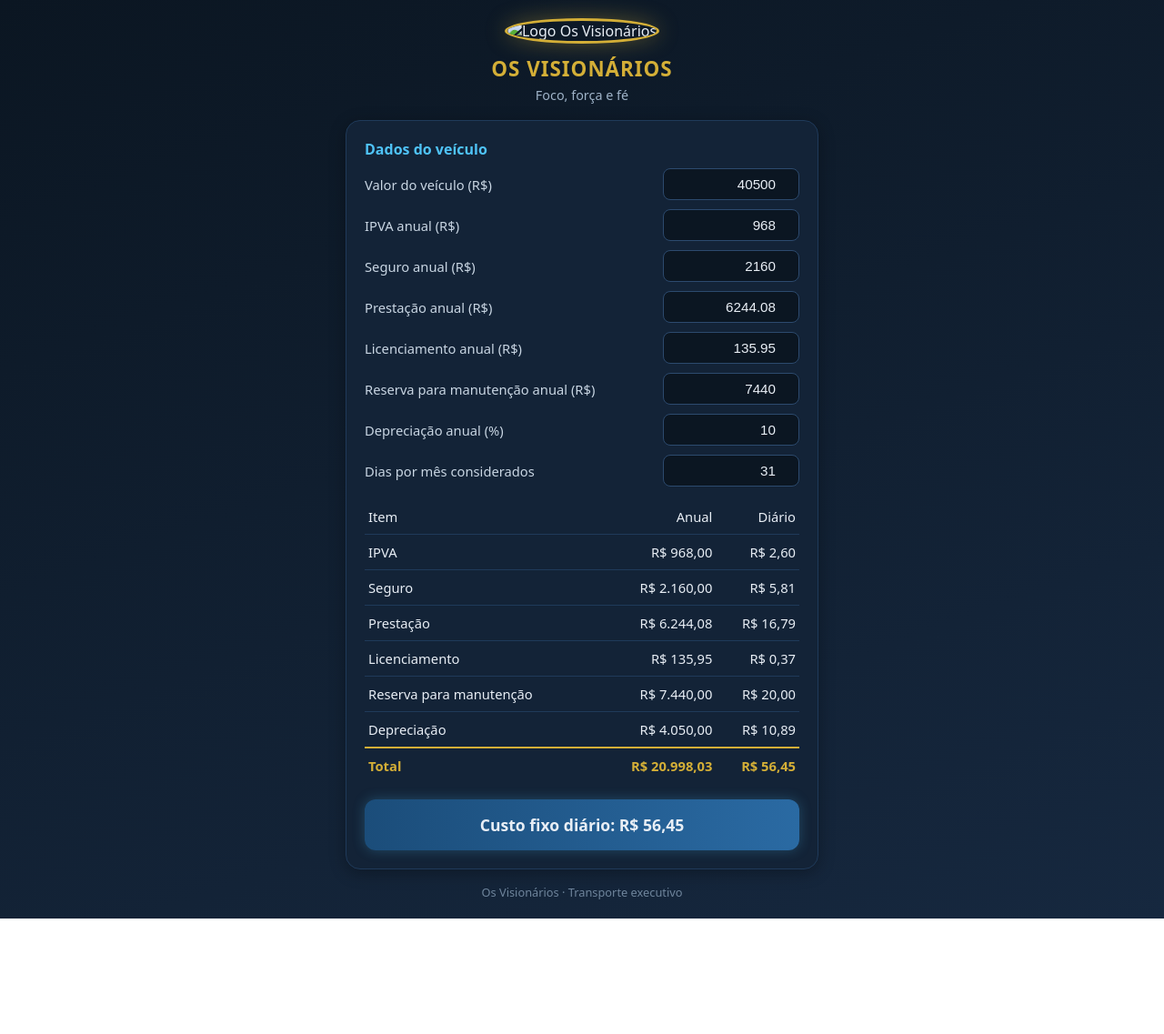
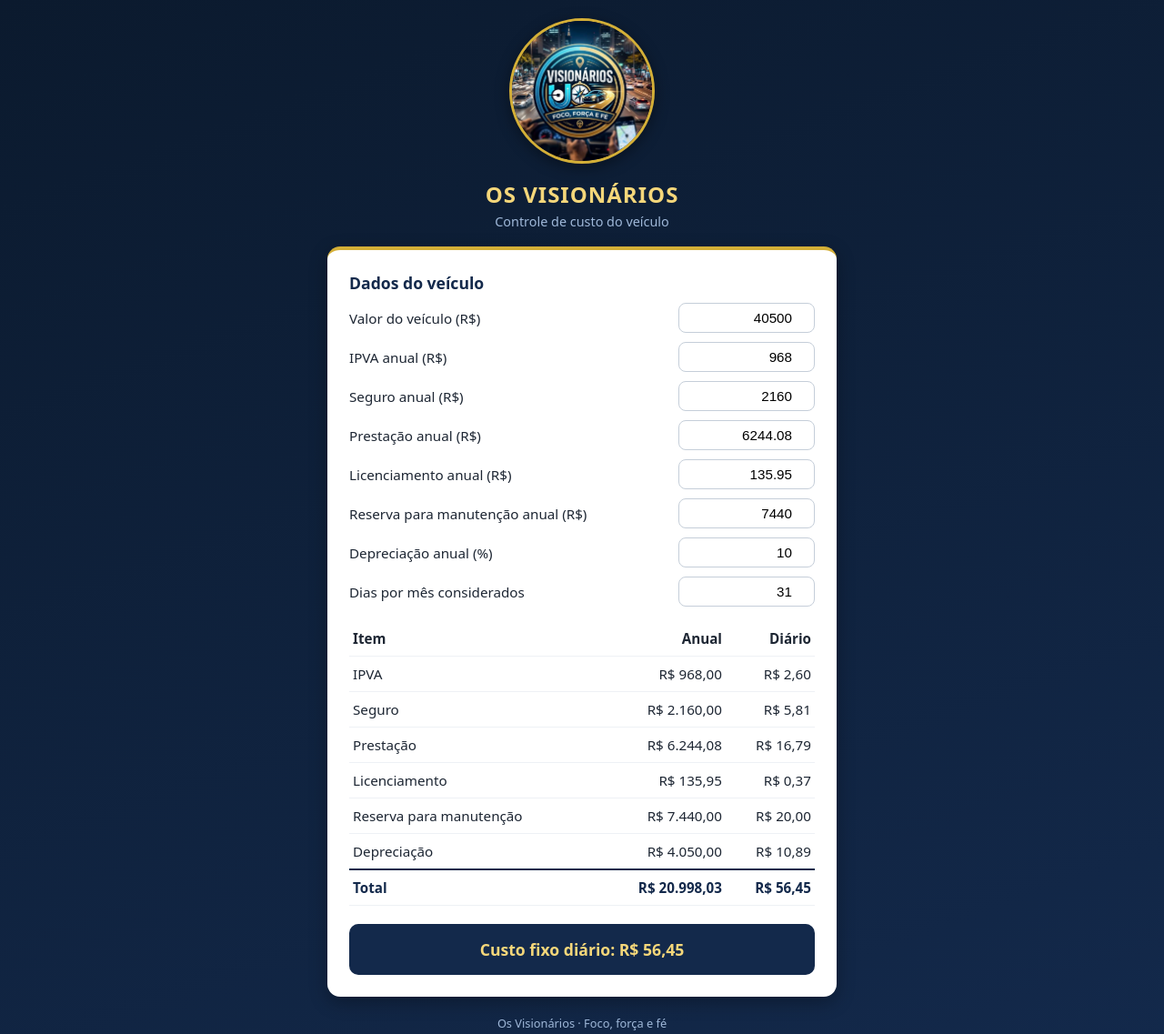
Before and after one commit to DavidCruzRamos/Custo-do-veiculo, a plain HTML site: page index.html in a window 1280 px wide. Shown: the whole page at 91% size. Before the commit the page ends 1010 px from the top, so only its background shows below. Drawn offline with Linux system fonts and the light colour scheme.

Commit message:
Update index.html

```diff
--- a/index.html
+++ b/index.html
@@ -3,37 +3,37 @@
 <head>
 <meta charset="UTF-8">
 <meta name="viewport" content="width=device-width, initial-scale=1.0">
-<title>Os Visionários - Controle de Custo</title>
+<title>Os Visionários - Custo do Veículo</title>
 <style>
-  :root { --azul:#4fc3f7; --dourado:#d4af37; --fundo:#0b1622; --card:#132337; --texto:#e8eef5; }
-  * { box-sizing:border-box; }
-  body { font-family:system-ui,sans-serif; background:linear-gradient(160deg,#0b1622,#16283f); color:var(--texto); margin:0; min-height:100vh; padding:20px; }
-  .wrap { max-width:520px; margin:0 auto; }
-  .topo { text-align:center; margin-bottom:18px; }
-  .topo img { width:180px; height:180px; object-fit:cover; border-radius:50%; border:3px solid var(--dourado); box-shadow:0 0 24px rgba(212,175,55,.35); }
-  .topo h1 { font-size:1.4rem; margin:12px 0 0; letter-spacing:1px; color:var(--dourado); }
-  .topo p { margin:4px 0 0; color:#9fb3c8; font-size:.9rem; }
-  .card { background:var(--card); border-radius:16px; padding:20px; box-shadow:0 4px 18px rgba(0,0,0,.3); border:1px solid #1f3a5a; }
-  h2 { font-size:1rem; margin:0 0 10px; color:var(--azul); }
-  label { display:flex; justify-content:space-between; align-items:center; margin:10px 0; gap:12px; font-size:.92rem; color:#c9d6e3; }
-  input { width:150px; padding:8px 10px; border:1px solid #2c4a6e; border-radius:8px; text-align:right; background:#0b1622; color:var(--texto); font-size:.95rem; }
-  input:focus { outline:2px solid var(--azul); }
-  table { width:100%; border-collapse:collapse; margin-top:14px; font-size:.92rem; }
-  td { padding:9px 4px; border-bottom:1px solid #1f3a5a; }
+  * { box-sizing: border-box; }
+  body { font-family: system-ui, sans-serif; margin:0; padding:20px; min-height:100vh; color:#1d2633;
+         background: linear-gradient(160deg, #0b1a2e, #13294b); }
+  header { text-align:center; color:#fff; margin-bottom:18px; }
+  header img { width:160px; height:160px; object-fit:cover; border-radius:50%;
+               border:3px solid #d4af37; box-shadow:0 4px 16px rgba(0,0,0,.4); }
+  header h1 { font-size:1.5rem; margin:12px 0 4px; color:#f5d77a; letter-spacing:1px; }
+  header p { margin:0; font-size:.9rem; color:#9fb8d9; }
+  .card { background:#fff; max-width:560px; margin:0 auto; padding:24px; border-radius:14px;
+          box-shadow:0 6px 20px rgba(0,0,0,.3); border-top:4px solid #d4af37; }
+  h2 { font-size:1.1rem; margin:0 0 8px; color:#13294b; }
+  label { display:flex; justify-content:space-between; align-items:center; margin:10px 0; gap:12px; font-size:.95rem; }
+  input { width:150px; padding:7px 9px; border:1px solid #c5ced9; border-radius:8px; text-align:right; font-size:.95rem; }
+  input:focus { outline:2px solid #d4af37; border-color:#d4af37; }
+  table { width:100%; border-collapse:collapse; margin-top:16px; font-size:.95rem; }
+  td { padding:9px 4px; border-bottom:1px solid #eef1f5; }
   td.v { text-align:right; }
-  tr.total td { font-weight:bold; border-top:2px solid var(--dourado); border-bottom:none; color:var(--dourado); }
-  .destaque { margin-top:18px; background:linear-gradient(90deg,#1b4d7a,#2a6aa3); padding:16px; border-radius:12px; font-size:1.1rem; text-align:center; font-weight:bold; box-shadow:0 0 14px rgba(79,195,247,.25); }
-  .rodape { text-align:center; color:#6f859c; font-size:.8rem; margin-top:16px; }
+  tr.total td { font-weight:bold; border-top:2px solid #13294b; color:#13294b; }
+  .destaque { margin-top:20px; background:#13294b; color:#f5d77a; padding:16px; border-radius:10px;
+              font-size:1.1rem; text-align:center; font-weight:bold; }
+  footer { text-align:center; color:#9fb8d9; font-size:.8rem; margin-top:20px; }
 </style>
 </head>
 <body>
-<div class="wrap">
-  <div class="topo">
-    <img src="IMG_216587.jpeg" alt="Logo Os Visionários">
+<header>
+  <img src="IMG_20261113_215816.jpg" alt="Logo Os Visionários">
   <h1>OS VISIONÁRIOS</h1>
-    <p>Foco, força e fé</p>
-  </div>
-
+  <p>Controle de custo do veículo</p>
+</header>
 <div class="card">
   <h2>Dados do veículo</h2>
   <label>Valor do veículo (R$) <input type="number" id="valor" value="40500"></label>
@@ -44,14 +44,10 @@
   <label>Reserva para manutenção anual (R$) <input type="number" id="manutencao" value="7440"></label>
   <label>Depreciação anual (%) <input type="number" id="depTaxa" value="10"></label>
   <label>Dias por mês considerados <input type="number" id="dias" value="31"></label>
-
   <table id="tabela"></table>
   <div class="destaque" id="resumo"></div>
 </div>
-
-  <div class="rodape">Os Visionários · Transporte executivo</div>
-</div>
-
+<footer>Os Visionários · Foco, força e fé</footer>
 <script>
   const fmt = v => v.toLocaleString('pt-BR', { style: 'currency', currency: 'BRL' });
   const get = id => parseFloat(document.getElementById(id).value) || 0;
@@ -72,7 +68,7 @@
 
     const total = itens.reduce((soma, item) => soma + item[1], 0);
 
-    let html = '<tr><td>Item</td><td class="v">Anual</td><td class="v">Diário</td></tr>';
+    let html = '<tr><td><b>Item</b></td><td class="v"><b>Anual</b></td><td class="v"><b>Diário</b></td></tr>';
     itens.forEach(([nome, anual]) => {
       html += `<tr><td>${nome}</td><td class="v">${fmt(anual)}</td><td class="v">${fmt(anual / divisor)}</td></tr>`;
     });
```
Lines whose indentation alone changed are shown as unchanged.
